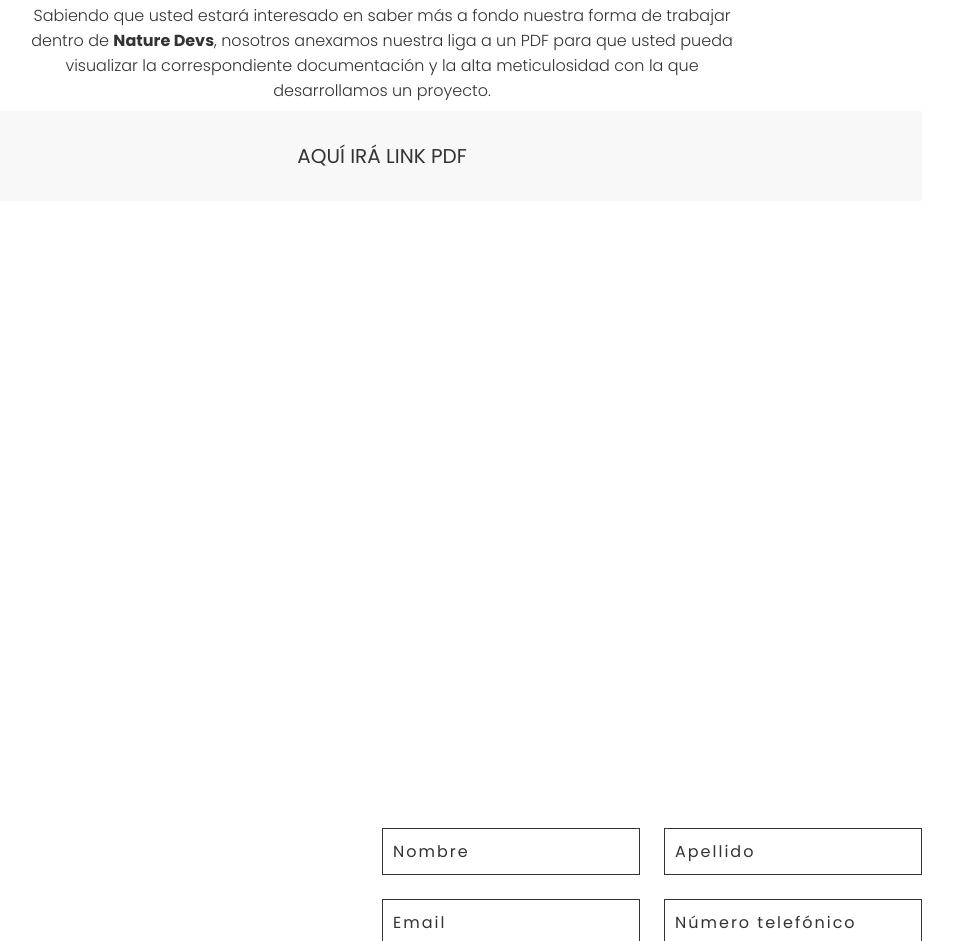
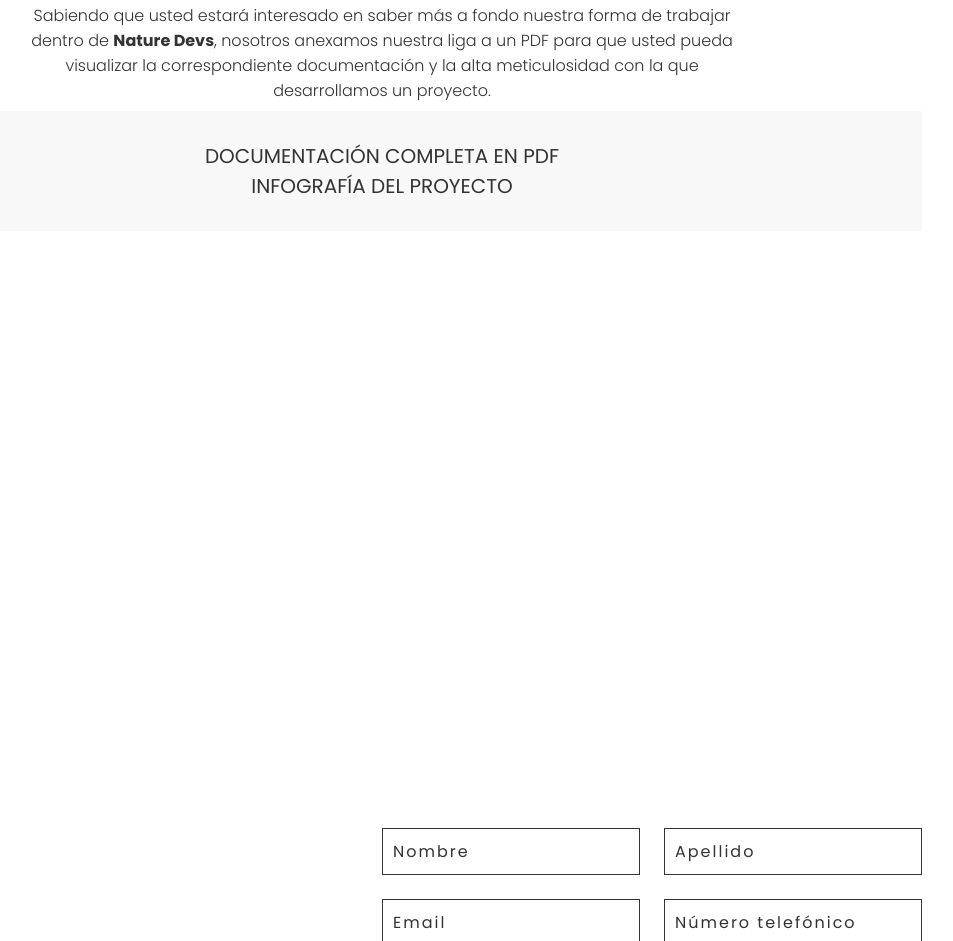
Before and after one commit to DerekAlmanza/Home-Riesgo-tecnologico, a plain HTML site: page index.html in a window 1280 px wide. Shown: the part 2667-3608 px from the top of the page, without its empty margins (258-1211 px from the left). Drawn offline with Linux system fonts and the light colour scheme.

Commit message:
Agregados links de documentación e infografía

```diff
--- a/index.html
+++ b/index.html
@@ -157,7 +157,8 @@
             </p>
         </div>
         <div class="contentBox">
-            <a href="#" class=""> Aquí irá link PDF </a>
+            <a href="https://docs.google.com/document/d/1EpnvQtrNKAituiE334LuRNisFPkwdNfZDnl1VUwaNr8/edit?usp=sharing"> Documentación completa en PDF </a>
+            <a href="https://www.canva.com/design/DAFCa2JkQQM/jUKClFxGU0Zmupu5ZzJwxQ/view?utm_content=DAFCa2JkQQM&utm_campaign=designshare&utm_medium=link2&utm_source=sharebutton"> Infografía del proyecto </a>
         </div>
     </section>
 
```
